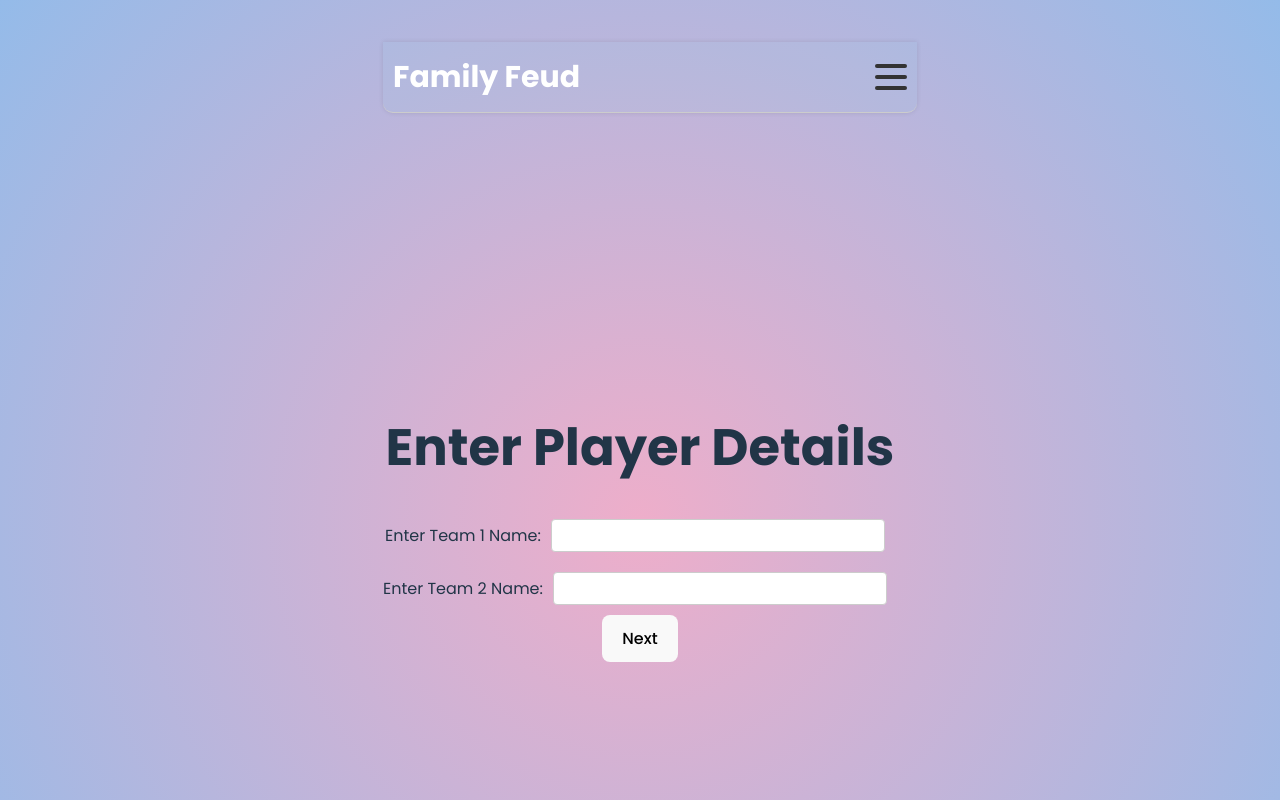
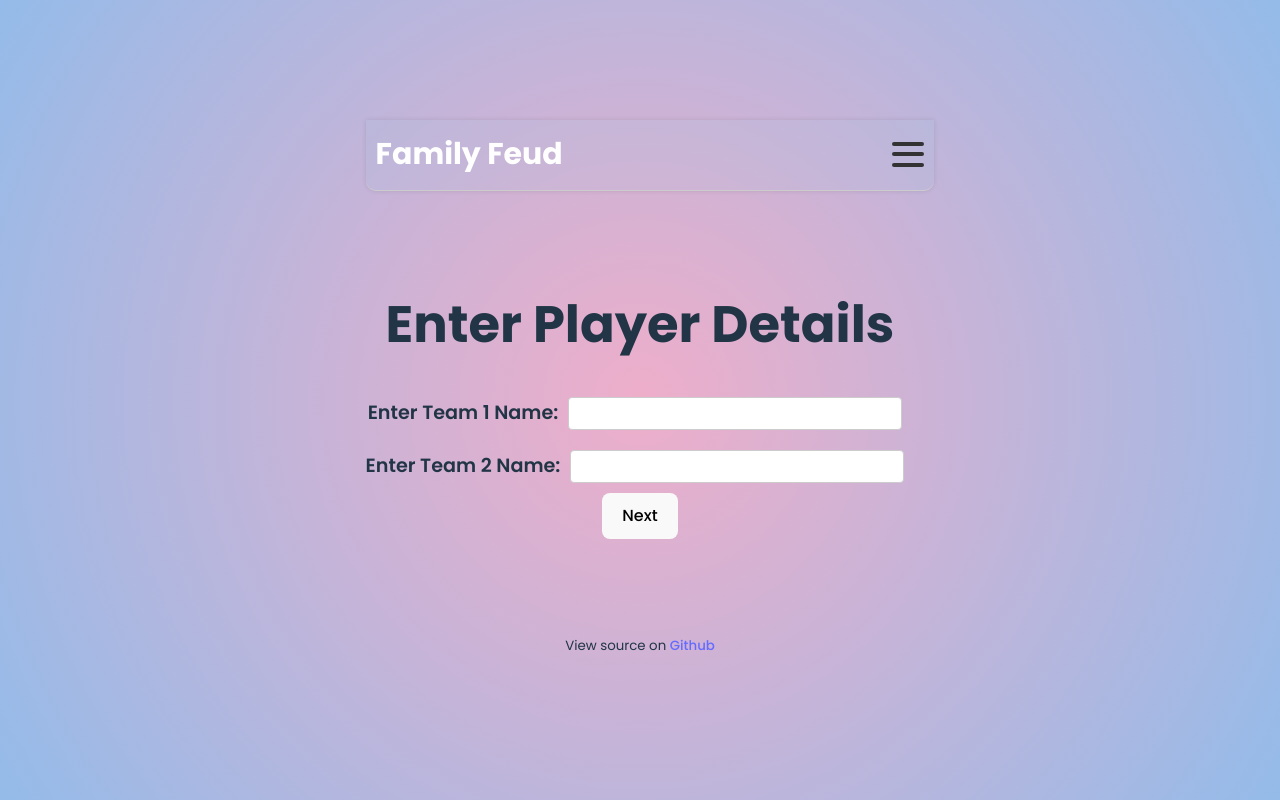
Before and after one commit to DeRaowl/familyfeud, a React (Vite) app: page /getDetails in a window 1280 px wide. Shown: the top 800 px of the page. Built offline with nearby package versions, Linux system fonts and the light colour scheme.

Commit message:
Address requested changes

```diff
--- a/src/components/GameBoard/GameBoard.jsx
+++ b/src/components/GameBoard/GameBoard.jsx
@@ -66,6 +66,7 @@
     justify-content: center;
     background-color: #f5f5f5;
     width: 800px;
+    max-width: 100%;
 
     p {
         margin: 0;
--- a/src/components/GetDetails/GetDetails.jsx
+++ b/src/components/GetDetails/GetDetails.jsx
@@ -38,13 +38,17 @@
   flex-direction: column;
   align-items: center;
   justify-content: center;
-  height: 100vh;
+  height: 50vh;
   width: 100%;
+  max-width: 800px;
+
 
   label {
     display: flex;
     align-items: center;
     justify-content: center;
+    font-size: 1.2rem;
+    font-weight: 600;
   }
 
   input {
@@ -70,8 +74,30 @@
 
   textarea {
     width: 100%;
-    height: 100%;
     margin: 10px 0;
+    resize: vertical;
+    height: 316px;
+    min-height: 316px;
+    overflow-y: scroll;
+    font-family: Roboto Mono,Consolas,Courier New,monospace;
+    font-size: .9rem;
+    line-height: 1.45;
+    text-shadow: 0.015em 0.015em 0 #666;
+    color: #666;
+    padding: calc(0.75rem - 1px);
+    background-color: #fff;
+    box-shadow: inset 0 5px 2px rgba(0,0,0,.075);
+    border: 1px solid #ccc;
+    outline: none;
+    border-radius: 4px;
+
+    &:focus {
+      outline: none;
+
+      &::placeholder {
+        color: transparent;
+      }
+    }
   }
 
   code {
@@ -91,6 +117,25 @@
     }
   }
 
+  @media (max-width: 768px) {
+    height: 100vh;
+
+    input {
+      width: 100%;
+
+      &:focus {
+        outline: none;
+
+        &::placeholder {
+          color: transparent;
+
+        }
+
+      }
+
+    }
+  }
+
 `
 
 const Divider = styled.div`
```
